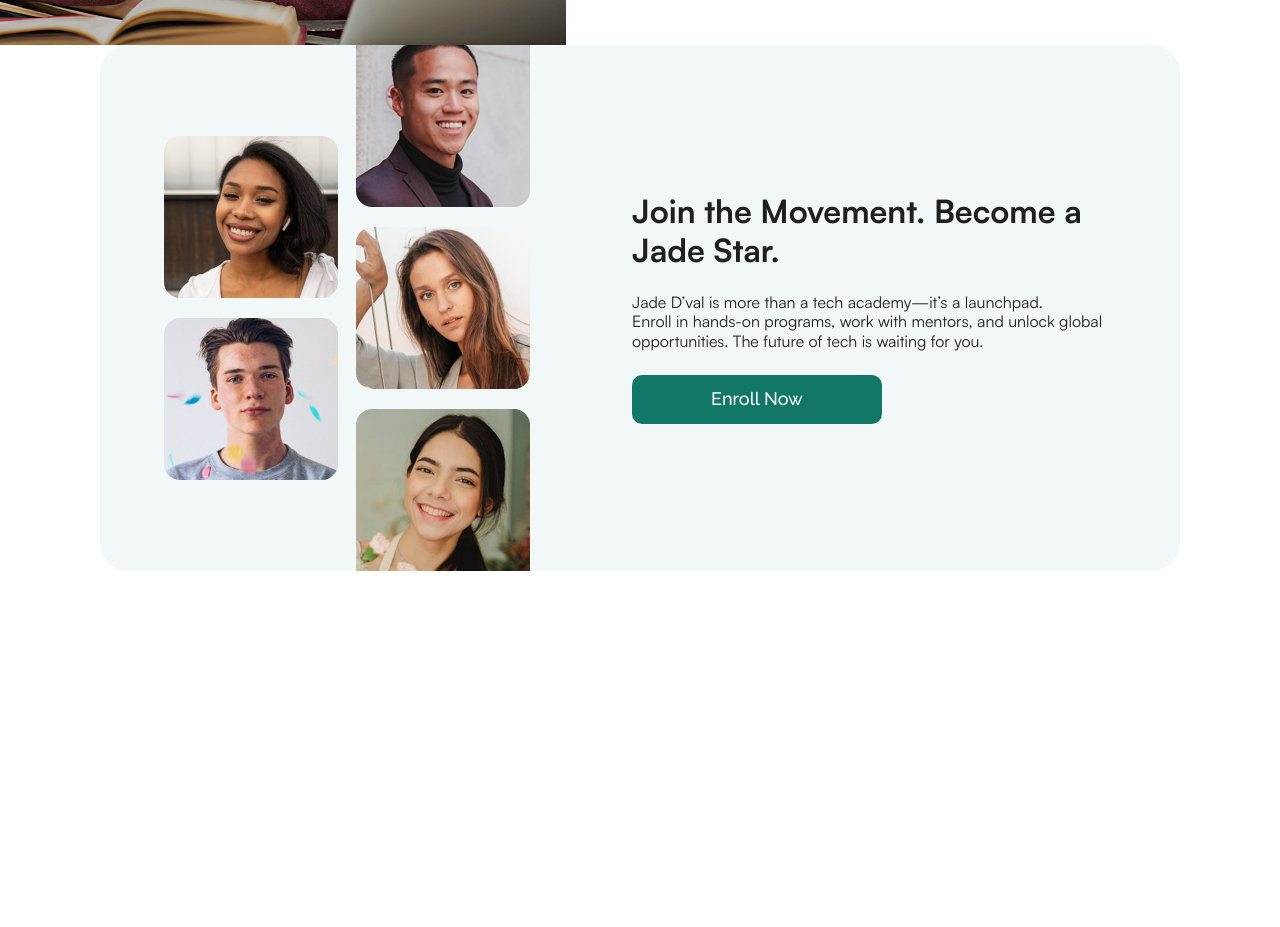
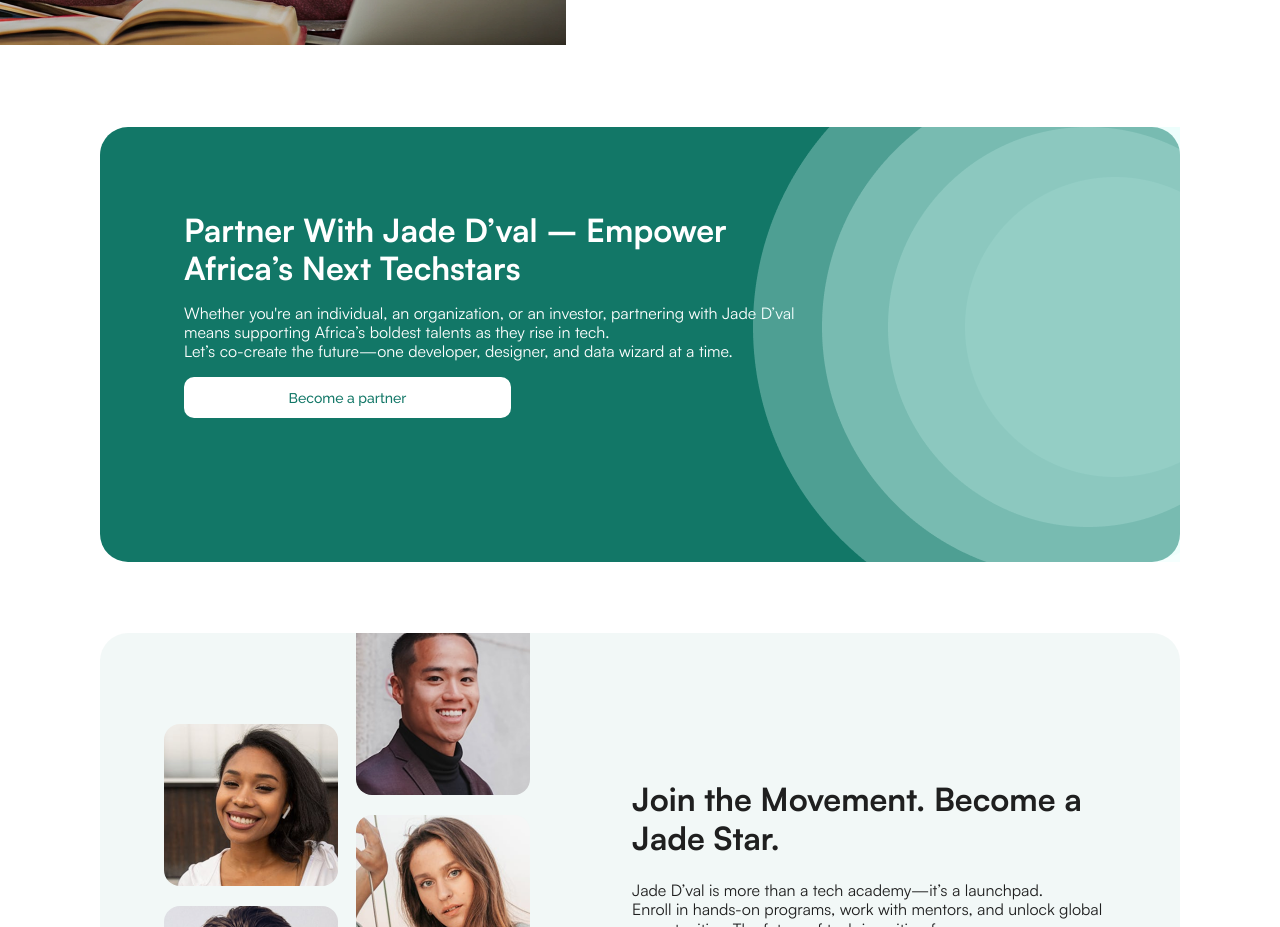
Before and after one commit to david-oj/jade_dval-redesign, a React (Vite) app: page / in a window 1280 px wide. Shown: the part 3660-4587 px from the top of the page. Before the commit the page ends 4309 px from the top, so only its background shows below. Built offline with nearby package versions, Linux system fonts and the light colour scheme.

Commit message:
Add partner section

```diff
--- a/src/App.tsx
+++ b/src/App.tsx
@@ -1,4 +1,12 @@
-import { Header, Hero, Courses, Roadmap, JadeStarCTA, Faqs } from "./sections";
+import {
+  Header,
+  Hero,
+  Courses,
+  Roadmap,
+  JadeStarCTA,
+  Faqs,
+  Partner,
+} from "./sections";
 
 function App() {
   return (
@@ -11,6 +19,7 @@ function App() {
       <Courses />
       <Roadmap />
       <Faqs />
+      <Partner />
       <JadeStarCTA />
     </>
   );
--- a/src/assets/icons/index.ts
+++ b/src/assets/icons/index.ts
@@ -1,5 +1,7 @@
 import checkCircle from './checkCircle.svg';
+import partnerCircles from './partnerCircles.svg';
 
 export {
     checkCircle,
+    partnerCircles
 }
--- a/src/assets/images/index.ts
+++ b/src/assets/images/index.ts
@@ -10,6 +10,7 @@ import jadeStar3 from "./jadeStar3.png";
 import jadeStar4 from "./jadeStar4.png";
 import jadeStar5 from "./jadeStar5.png";
 import faqsImage from "./faqsImage.png";
+import partnerCircles from "./partnerCircles.png";
 
 export {
   logo,
@@ -24,5 +25,6 @@ export {
   jadeStar4,
   jadeStar5,
   faqsImage,
+  partnerCircles,
 
 };
--- a/src/sections/Faqs.tsx
+++ b/src/sections/Faqs.tsx
@@ -12,7 +12,7 @@ const Faqs = () => {
         <section className=" max=md:px-6 md:mr-25 max-md:px-6">
             <div className="flex gap-12 items-center">
                 <div className="flex-1 max-md:hidden max-w-[619px] overflow-hidden lg:h-[698px] md:h-[657px]">
-                    <img src={faqsImage} alt="" className="w-full h-full object-cover" />
+                    <img src={faqsImage} alt="faqs" className="w-full h-full object-cover" />
                 </div>
 
                 <div className="flex-1  flex flex-col max-md:items-center">
--- a/src/sections/JadeStarCTA.tsx
+++ b/src/sections/JadeStarCTA.tsx
@@ -15,7 +15,7 @@ const JadeStarCTA = () => {
                     <div key={idx} className="max-w-[186px] max-lg:w-[100px] lg:h-[120px] xl:h-[162px] md:h-[116px] rounded-2xl overflow-hidden">
                       <img
                         src={star.star}
-                        alt=""
+                        alt="jade_d'val_stars"
                         className="w-full h-full object-cover"
                       />
                     </div>
@@ -32,7 +32,7 @@ const JadeStarCTA = () => {
                                              max-w-[186px] max-lg:w-[100px] lg:h-[120px] xl:h-[162px] md:h-[116px] overflow-hidden  `}>
                       <img
                         src={star.star}
-                        alt=""
+                        alt="jade_d'val_stars"
                         className="w-full h-full object-cover"
                       />
                     </div>
--- a/src/sections/Partner.tsx
+++ b/src/sections/Partner.tsx
@@ -1,8 +1,23 @@
-
+import {Button} from "@/components";
+import { partnerCircles } from "@/assets/images";
 
 const Partner = () => {
   return (
-    <section className='md:mx-25'>Partner</section>
+    <section className='md:mx-25 max-md:px-6 mt-4.5 sm:mt-[82px] mb-7 sm:mb-[71px]'>
+        <div className="relative bg-primary lg:h-[435px] rounded-[28px] flex max-md:flex-col justify-between">
+            <div className=" flex-1 flex flex-col gap-4 lg:p-21 md:p-10 px-4 py-5 max-sm:text-center max-sm:items-center ">
+                <h2 className="text-white max-w-[617px] max-sm:text-xl">Partner With Jade D’val – Empower Africa’s Next Techstars</h2>
+                <p className="text-white max-w-[617px] max-sm:text-sm max-sm:leading-[150%]">Whether you're an individual, an organization, or an investor,
+                    partnering with Jade D’val means supporting Africa’s boldest talents as they rise in tech. <br className="md:block hidden"/>
+                    Let’s co-create the future—one developer, designer, and data wizard at a time.
+                </p>
+                <Button children="Become a partner" bgColor="bg-white" textColor="text-primary" className="max-w-[327px] py-[10.5px] text-sm" />
+            </div>
+            <div className="absolute right-0 h-f lg:max-w-[600px] overflow-hidden max-sm:hidden md:max-w-[400px]">
+                <img src={partnerCircles} alt="" className="w-full h-full" />
+            </div>
+        </div>
+    </section>
   )
 }
 
```
Also changed, not shown: src/assets/icons/partnerCircles.svg (added), src/assets/images/partnerCircles.png (added).
